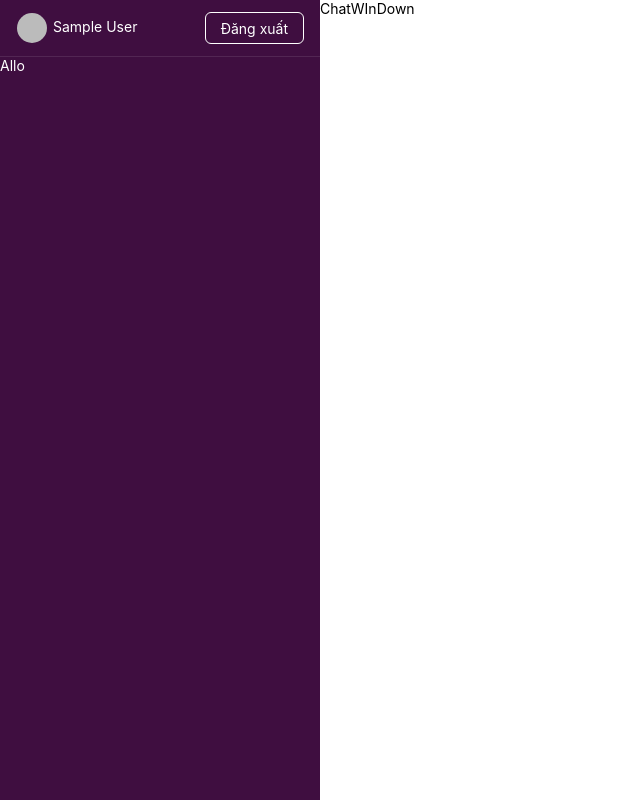
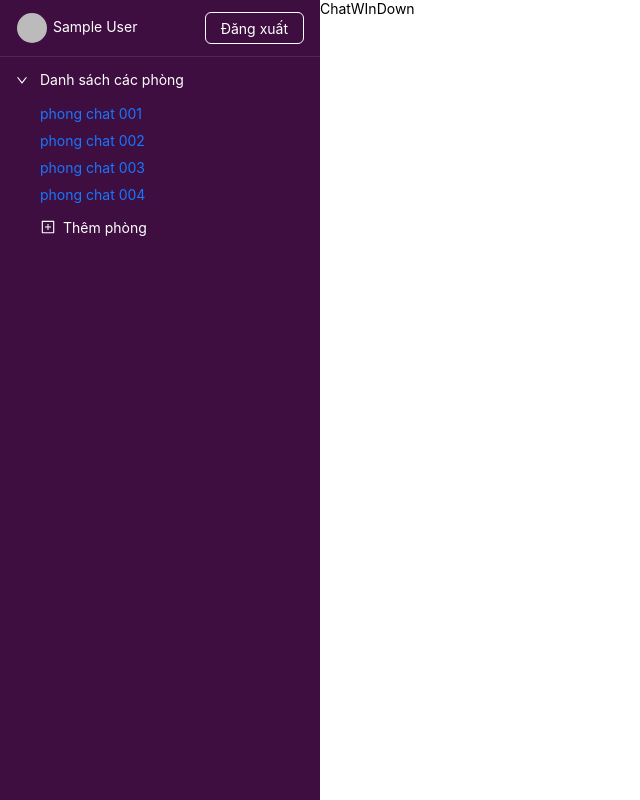
Before and after one commit to 19520280/firebase-chat-app, a React (Create React App) app: page / in a window 1280 px wide. Shown: the whole page, without its empty margins (0-640 px from the left). Built offline with nearby package versions, Linux system fonts and the light colour scheme; no server answers; sample sign-in values are in the browser's storage.

Commit message:
update-ui

```diff
--- a/src/components/ChatRoom/Sidebar/RoomList.jsx
+++ b/src/components/ChatRoom/Sidebar/RoomList.jsx
@@ -1,11 +1,79 @@
-import React from 'react';
+import React, {useState} from 'react';
+import { Collapse, Typography, Button } from 'antd';
+import styled from 'styled-components';
+import { PlusSquareOutlined } from '@ant-design/icons';
+//import { AppContext } from '../../../Context/AppProvider';
 
-const RoomList = () => {
+const { Panel } = Collapse;
+
+let rooms = [
+	{
+		"id":"001",
+		"name":"phong chat 001"
+	},
+	{
+		"id":"002",
+		"name":"phong chat 002"
+	},
+	{
+		"id":"003",
+		"name":"phong chat 003"
+	},
+	{
+		"id":"004",
+		"name":"phong chat 004"
+	}
+]
+
+const PanelStyled = styled(Panel)`
+  &&& {
+    .ant-collapse-header,
+    p {
+      color: white;
+    }
+    .ant-collapse-content-box {
+      padding: 0 40px;
+    }
+    .add-room {
+      color: white;
+      padding: 0;
+    }
+  }
+`;
+
+const LinkStyled = styled(Typography.Link)`
+  display: block;
+  margin-bottom: 5px;
+  color: white;
+`;
+
+export default function RoomList() {
+//   const { rooms, setIsAddRoomVisible, setSelectedRoomId } =
+//     React.useContext(AppContext);
+
+  const handleAddRoom = () => {
+    //setIsAddRoomVisible(true);
+	console.log('AddRoom')
+  };
+  const [selectedRoomId, setSelectedRoomId] = useState()
+
   return (
-	<div>
-	  Allo
-	</div>
+    <Collapse ghost defaultActiveKey={['1']}>
+      <PanelStyled header='Danh sách các phòng' key='1'>
+        {rooms.map((room) => (
+          <LinkStyled key={room.id} onClick={() => setSelectedRoomId(room.id)}>
+            {room.name}
+          </LinkStyled>
+        ))}
+        <Button
+          type='text'
+          icon={<PlusSquareOutlined />}
+          className='add-room'
+          onClick={handleAddRoom}
+        >
+          Thêm phòng
+        </Button>
+      </PanelStyled>
+    </Collapse>
   );
 }
-
-export default RoomList;
```
